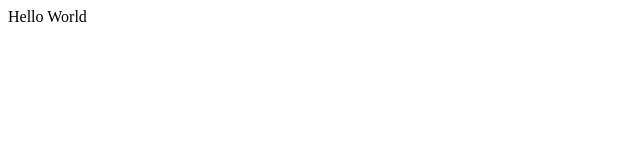
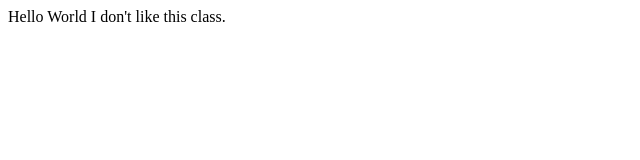
Before and after one commit to INT2123-WebDesign/lab0-chihhaoku, a plain HTML site: page index.html in a window 1280 px wide. Shown: the whole page, without its empty margins (0-640 px from the left). Drawn offline with Linux system fonts and the light colour scheme.

Commit message:
Update main page.

```diff
--- a/index.html
+++ b/index.html
@@ -5,6 +5,6 @@
 <meta charset="utf-8">
 </head>
 <body>
-Hello World
+Hello World I don't like this class.
 </body>
 </html>
```
